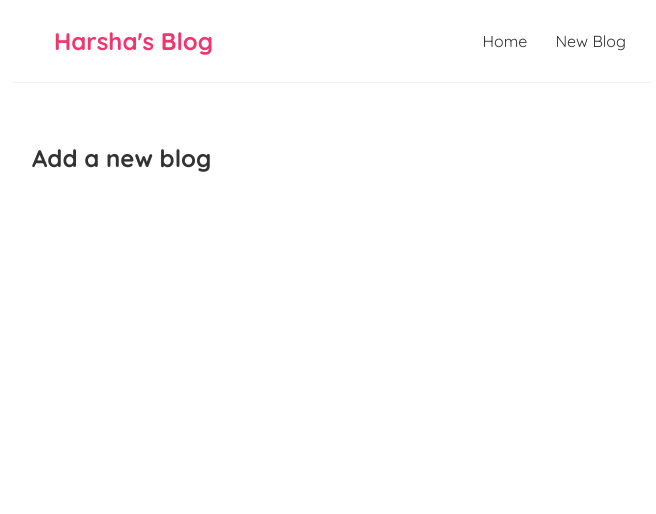
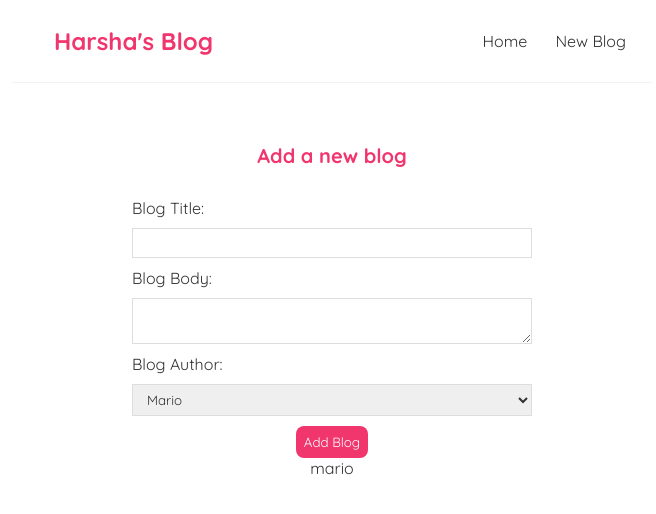
Before and after one commit to SaiHarshaKanamarla/personal-blog-react, a React (Create React App) app: page /create in a window 1280 px wide. Shown: the top 514 px of the page, without its empty margins (308-964 px from the left). Built offline with nearby package versions, Linux system fonts and the light colour scheme.

Commit message:
making a post request to save blogs using fetch with {} options

```diff
--- a/src/Create.js
+++ b/src/Create.js
@@ -1,7 +1,51 @@
+import { useState } from "react";
+
 const Create = () => {
+
+    const [title, setTitle] = useState('');
+    const [body,setBody] = useState('');
+    const [author, setAuthor] = useState('mario');
+    const [isPending, setIsPending] = useState(false);
+
+    const handleSubmit = (e) => {
+        e.preventDefault();
+        const blog = {title, body, author};
+
+        setIsPending(true);
+
+        fetch('http://localhost:8000/blogs',{
+            method : 'POST',
+            headers: {"Content-Type":"application/json"},
+            body: JSON.stringify(blog)
+        })
+        .then(()=>{
+            console.log('new blog added');
+            setIsPending(false);
+        })
+    }
+
     return (
         <div className="create">
             <h2>Add a new blog</h2>
+            <form onSubmit={handleSubmit}>
+                <label>Blog Title:</label>
+                <input type="text" required value={title} onChange={(e) => setTitle(e.target.value)}/>
+
+                <label>Blog Body:</label>
+                <textarea required value={body} onChange = {(e)=> setBody(e.target.value)}>
+
+                </textarea>
+                <label>Blog Author:</label>
+                <select value={author} onChange={(e)=> setAuthor(e.target.value)}>
+                    <option value="mario">Mario</option>
+                    <option value="yoshi">Yoshi</option>
+                </select>
+                {!isPending && <button>Add Blog</button>}
+                {isPending && <button disabled> Adding a new Blog...</button>}
+            </form>
+            <p>{title}</p>
+            <p>{body}</p>
+            <p>{author}</p>
         </div>
      );
 }
--- a/src/index.css
+++ b/src/index.css
@@ -72,3 +72,36 @@
   border-radius: 8px;
   cursor: pointer;
 }
+
+.create {
+  max-width: 400px;
+  margin: 0 auto;
+  text-align: center;
+}
+.create label {
+  text-align: left;
+  display: block;
+}
+.create h2 {
+  font-size: 20px;
+  color: #f1356d;
+  margin-bottom: 30px;
+}
+.create input,
+.create textarea,
+.create select {
+  width: 100%;
+  padding: 6px 10px;
+  margin: 10px 0;
+  border: 1px solid #ddd;
+  box-sizing: border-box;
+  display: block;
+}
+.create button {
+  background: #f1356d;
+  color: #fff;
+  border: 0;
+  padding: 8px;
+  border-radius: 8px;
+  cursor: pointer;
+}
```
Also changed, not shown: data/db.json (+24 -0 lines).
